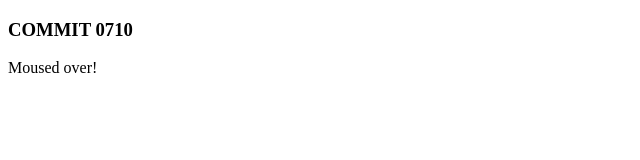
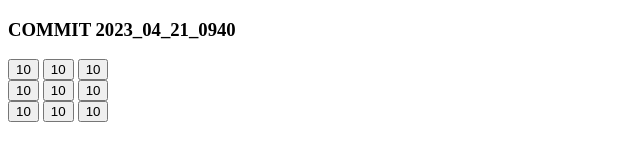
Before and after one commit to AGQuintero/kzzador, a plain HTML site: page index.html in a window 1280 px wide. Shown: the whole page, without its empty margins (0-640 px from the left). Drawn offline with Linux system fonts and the light colour scheme.

Commit message:
2023_04_21_0940

```diff
--- a/index.html
+++ b/index.html
@@ -6,28 +6,56 @@
     <meta name="viewport" content="width=device-width, initial-scale=1.0">
     <title>kzzador</title>
 </head>
-<body>
+<body onmouseover="escucha_eve()">
 
-    <h3>COMMIT 0710</h3>
+    <h3>COMMIT 2023_04_21_0940</h3>
 
-
-    <p id="demo"></p>
+    <button id="btn_1" onclick="pone_diez()"></button>
+    <button id="btn_2" onclick="pone_diez()"></button>
+    <button id="btn_3" onclick="pone_diez()"></button><br>
+    <button id="btn_4" onclick="pone_diez()"></button>
+    <button id="btn_5" onclick="pone_diez()"></button>
+    <button id="btn_6" onclick="pone_diez()"></button><br>
+    <button id="btn_7" onclick="pone_diez()"></button>
+    <button id="btn_8" onclick="pone_diez()"></button>
+    <button id="btn_9" onclick="pone_diez()"></button><br>
 
     <script>
-        document.addEventListener("mouseover", myFunction);
-        document.addEventListener("click", mySecondFunction);
-        document.addEventListener("mouseout", myThirdFunction);
+        let var_btn_1 = 10;
+        let var_btn_2 = 10;
+        let var_btn_3 = 10;
+        let var_btn_4 = 10;
+        let var_btn_5 = 10;
+        let var_btn_6 = 10;
+        let var_btn_7 = 10;
+        let var_btn_8 = 10;
+        let var_btn_9 = 10;
+
+        btn_1.innerHTML = var_btn_1;
+        btn_2.innerHTML = var_btn_2;
+        btn_3.innerHTML = var_btn_3;
+        btn_4.innerHTML = var_btn_4;
+        btn_5.innerHTML = var_btn_5;
+        btn_6.innerHTML = var_btn_6;
+        btn_7.innerHTML = var_btn_7;
+        btn_8.innerHTML = var_btn_8;
+        btn_9.innerHTML = var_btn_9;
+
+        function escucha_eve() {
+            let btn_a = document.activeElement;
+
+            btn_a.addEventListener("mouseover", myFunction());
+            btn_a.addEventListener("click", pone_diez);
+            btn_a.addEventListener("mouseout", myFunction);
+        }
 
         function myFunction() {
-        document.getElementById("demo").innerHTML = "Moused over!"
+            if (btn_a.innerHTML > 0) {
+                btn_a.innerHTML = btn_a.innerHTML-1;
+            }
         }
-
-        function mySecondFunction() {
-        document.getElementById("demo").innerHTML = "Clicked!<br>"
-        }
-
-        function myThirdFunction() {
-        document.getElementById("demo").innerHTML = "Moused out!<br>"
+        function pone_diez() {
+            btn_a.innerHTML = 10;
         }
     </script>
 </body>
```
Also changed, not shown: 1 other file.
